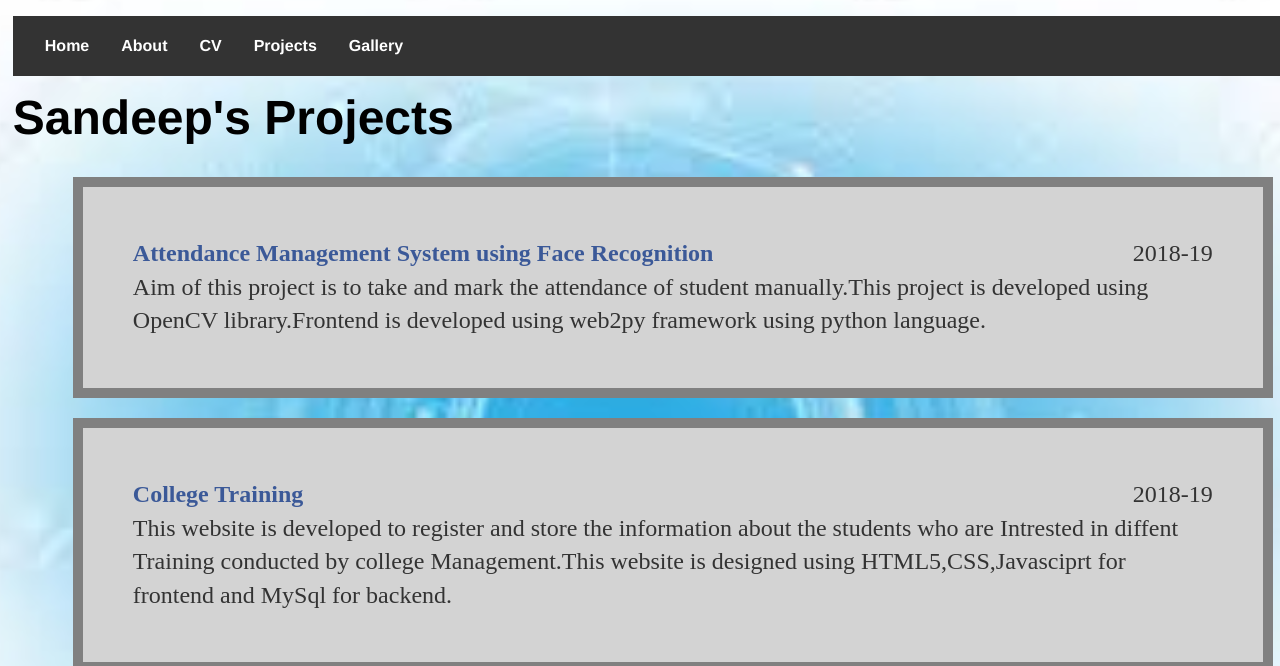
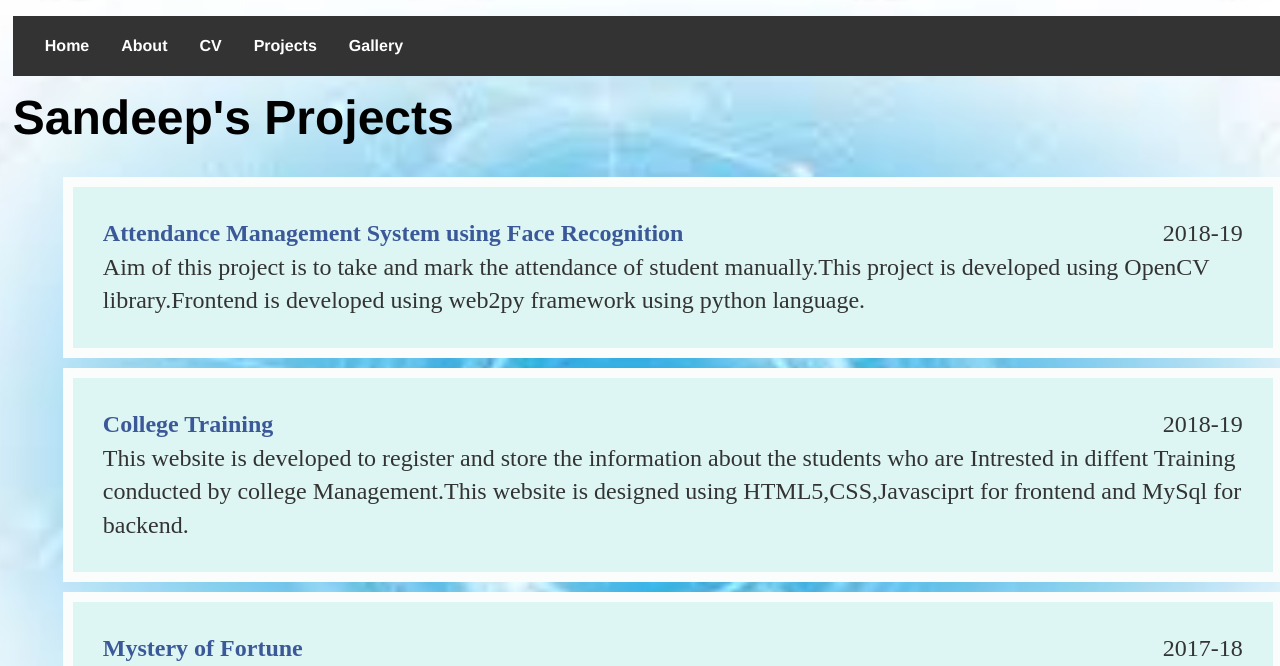
Before and after one commit to sandeepnayaks/sandeepnayaks.github.io, a Jekyll site: the page built from blog/index.html, in a window 1280 px wide and 1400 px high. Shown: the top 666 px of the window. Built offline with Jekyll 4.4.1, drawn with Linux system fonts in a browser that asks for light colours; grey boxes are pictures that could not be loaded.

Commit message:
Update main.css

```diff
--- a/css/main.css
+++ b/css/main.css
@@ -71,11 +71,11 @@ nav ul li, footer ul li { display: inline; margin-right: 0px; float: left; }
 article ul {
   list-style-type: none;
 }
- article ul li{background-color: lightgrey;
+ article ul li{background-color: #DDF6F3;
 
-  border: 10px solid grey;
-  padding: 50px;
-  margin: 20px;
+  border: 10px solid #FBFCFC;
+  padding: 30px;
+  margin: 10px;
 }
 
 nav ul li a {
```
